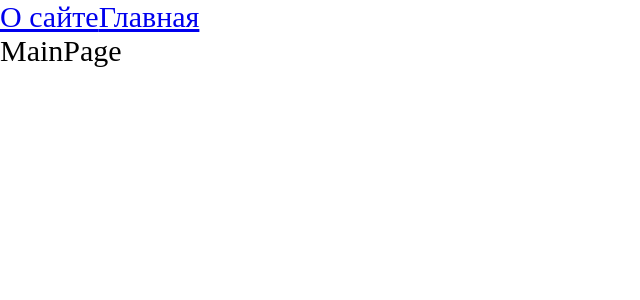
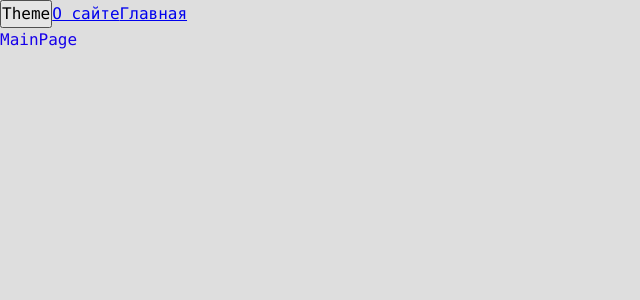
Before and after one commit to SergeyKazarinov/advanced-frontend, a React app: page / in a window 1280 px wide. Shown: the top 300 px of the page, without its empty margins (0-640 px from the left). Built offline with nearby package versions, Linux system fonts and the light colour scheme.

Commit message:
feat(styles): add two themes and toggleTheme
add ThemeContext
add styles for the light and dark themes
add useTheme hook
add ThemeProvider
add global styles

```diff
--- a/src/components/App.tsx
+++ b/src/components/App.tsx
@@ -3,11 +3,14 @@ import { Link } from "react-router-dom";
 import { AboutPageLazy } from "..//pages/AboutPage/AboutPage.lazy";
 import { MainPageLazy } from "../pages/MainPage/MainPage.lazy";
 import { Suspense } from "react";
-
+import { useTheme } from "..//theme/useTheme";
 
 const App = () => {
+  const {theme, toggleTheme} = useTheme();
+
   return (
-    <div className="app">
+    <div className={`app ${theme}`}>
+      <button onClick={toggleTheme}>Theme</button>
       <Link to={'/about'}>О сайте</Link>
       <Link to={'/'}>Главная</Link>
       <Suspense fallback={<div>Loading</div>}>
--- a/src/index.scss
+++ /dev/null
@@ -1,9 +0,0 @@
-* {
-  margin: 0;
-  padding: 0;
-  box-sizing: border-box;
-}
-
-.app {
-  font-size: 30px;
-}
--- a/src/index.tsx
+++ b/src/index.tsx
@@ -1,11 +1,14 @@
 import { render } from "react-dom";
-import './index.scss';
+import './styles/index.scss';
 import App from "./components/App";
 import { BrowserRouter } from "react-router-dom";
+import ThemeProvider from "./theme/ThemeProvider";
 
 render(
   <BrowserRouter>
-    <App />
+    <ThemeProvider>
+      <App />
+    </ThemeProvider>
   </BrowserRouter>,
   document.getElementById('root')
 )
--- /dev/null
+++ b/src/styles/index.scss
@@ -0,0 +1,14 @@
+@import 'reset';
+@import 'variables/global.scss';
+@import 'themes/light.scss';
+@import 'themes/dark.scss';
+
+
+.app {
+  font: var(--font-m);
+
+  background: var(--bg-color);
+  color: var(--primary-color);
+
+  min-height: 100vh;
+}
--- /dev/null
+++ b/src/styles/reset.scss
@@ -0,0 +1,14 @@
+* {
+  margin: 0;
+  padding: 0;
+  box-sizing: border-box;
+}
+
+input,
+button,
+textarea,
+select {
+  margin: 0;
+
+  font: inherit;
+}
--- /dev/null
+++ b/src/styles/themes/dark.scss
@@ -0,0 +1,7 @@
+.app.dark {
+  --bg-color: #0b0b1f;
+
+  --primary-color: #6bb16b;
+  --secondary-color: #b2cda9;
+
+}
--- /dev/null
+++ b/src/styles/themes/light.scss
@@ -0,0 +1,7 @@
+.app.light {
+  --bg-color: #dedede;
+
+  --primary-color: #1700ea;
+  --secondary-color: #255ce8;
+
+}
--- /dev/null
+++ b/src/styles/variables/global.scss
@@ -0,0 +1,12 @@
+:root {
+  --font-family-main: Consolas, 'Times New Roman', Serif;
+
+  --font-size-m: 16px;
+  --font-lint-m: 24px;
+  --font-m: var(--font-size-m) / var(--font-lint-m) var(--font-family-main);
+
+  --font-size-l: 24px;
+  --font-lint-l: 32px;
+  --font-l: var(--font-size-l) / var(--font-lint-l) var(--font-family-main);
+
+}
--- /dev/null
+++ b/src/theme/ThemeContext.ts
@@ -0,0 +1,16 @@
+import { createContext } from "react";
+
+
+export enum ThemeEnum {
+  LIGHT = 'light',
+  DARK = 'dark',
+}
+
+export interface IThemeContextProps {
+  theme?: ThemeEnum;
+  setTheme?: (theme: ThemeEnum) => void;
+}
+
+export const ThemeContext = createContext<IThemeContextProps>({})
+
+export const LOCAL_STORAGE_THEME_KEY = 'theme';
--- /dev/null
+++ b/src/theme/ThemeProvider.tsx
@@ -0,0 +1,21 @@
+import { FC, useMemo, useState } from "react";
+import { LOCAL_STORAGE_THEME_KEY, ThemeContext, ThemeEnum } from "./ThemeContext";
+
+const defaultTheme = localStorage.getItem(LOCAL_STORAGE_THEME_KEY) as ThemeEnum || ThemeEnum.LIGHT;
+
+const ThemeProvider:FC = ({children}) => {
+  const [theme, setTheme] = useState(defaultTheme);
+
+  const defaultProps = useMemo(() => ({
+    theme: theme,
+    setTheme: setTheme,
+  }), [theme])
+
+  return (
+    <ThemeContext.Provider value={defaultProps}>
+      {children}
+    </ThemeContext.Provider>
+  );
+}
+
+export default ThemeProvider;
--- /dev/null
+++ b/src/theme/useTheme.ts
@@ -0,0 +1,19 @@
+import { useContext } from "react";
+import { LOCAL_STORAGE_THEME_KEY, ThemeContext, ThemeEnum } from "./ThemeContext";
+
+interface IUseThemeResult {
+  toggleTheme: () => void;
+  theme: ThemeEnum;
+}
+
+export const useTheme = (): IUseThemeResult => {
+  const {theme, setTheme} = useContext(ThemeContext);
+
+  const toggleTheme = () => {
+    const newTheme = theme === ThemeEnum.DARK ? ThemeEnum.LIGHT : ThemeEnum.DARK
+    setTheme(newTheme);
+    localStorage.setItem(LOCAL_STORAGE_THEME_KEY, newTheme);
+  }
+
+  return {theme, toggleTheme};
+}
```
